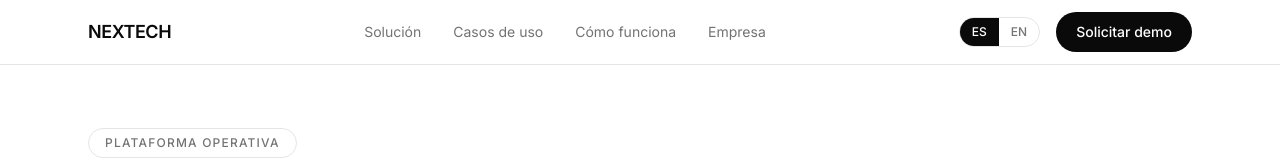
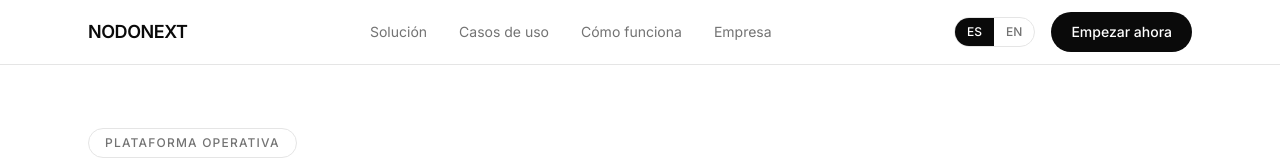
Before and after one commit to nextechgsas-design/v0-saa-s-landing-page, a Next.js app: page / in a window 1280 px wide. Shown: the top 160 px of the page. Built offline with nearby package versions, Linux system fonts and the light colour scheme.

Commit message:
Update navbar.tsx

```diff
--- a/components/navbar.tsx
+++ b/components/navbar.tsx
@@ -20,7 +20,7 @@ export function Navbar() {
       <div className="max-w-6xl mx-auto px-6 h-16 flex items-center justify-between">
         {/* Logo */}
         <a href="#" className="text-foreground font-semibold text-lg tracking-tight">
-          NEXTECH
+          NODONEXT
         </a>
 
         {/* Desktop nav */}
@@ -67,7 +67,7 @@ export function Navbar() {
             href="#contacto"
             className="inline-flex items-center bg-foreground text-background text-sm font-medium px-5 py-2.5 rounded-full hover:opacity-80 transition-opacity"
           >
-            {lang === "es" ? "Solicitar demo" : "Request Demo"}
+            {lang === "es" ? "Empezar ahora" : "Start Now"}
           </a>
         </div>
 
```
